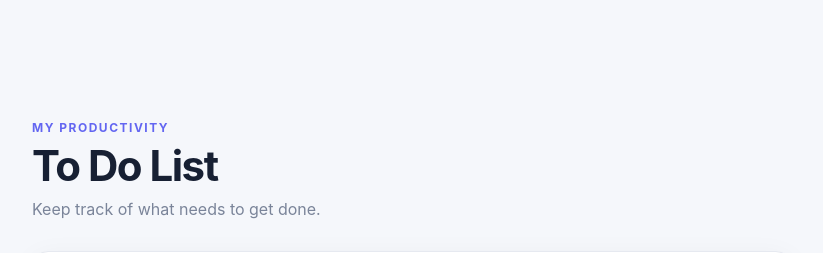
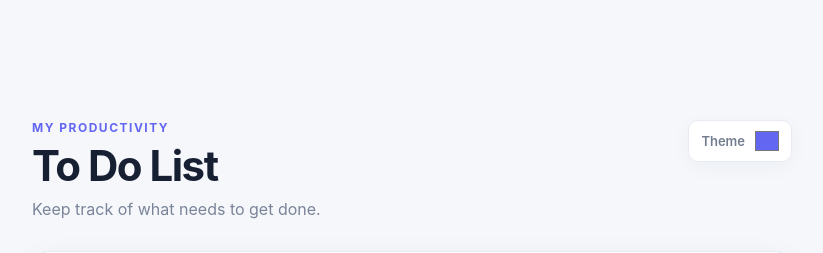
Before and after one commit to veljko-03/todo-app-ita, a Vue app: page / in a window 1280 px wide. Shown: the top 253 px of the page, without its empty margins (228-1051 px from the left). Built offline with nearby package versions, Linux system fonts and the light colour scheme.

Commit message:
feat: color theme switcher

```diff
--- a/src/App.vue
+++ b/src/App.vue
@@ -1,5 +1,5 @@
 <template>
-  <div id="app">
+  <div id="app" :style="{ '--theme-color': themeColor }">
     <div class="app-container">
       <header class="app-header">
         <div>
@@ -7,6 +7,12 @@
           <h1>To Do List</h1>
           <p class="subtitle">Keep track of what needs to get done.</p>
         </div>
+
+        <label class="theme-picker">
+          <span>Theme</span>
+
+          <input v-model="themeColor" type="color" />
+        </label>
       </header>
 
       <AddTask @add-task="addTask" />
@@ -76,6 +82,8 @@ export default {
 
       statusFilter: 'All',
       priorityFilter: 'All',
+
+      themeColor: localStorage.getItem('themeColor') || '#6366f1',
     }
   },
 
@@ -101,6 +109,10 @@ export default {
         localStorage.setItem('tasks', JSON.stringify(newTasks))
       },
       deep: true,
+    },
+
+    themeColor(newColor) {
+      localStorage.setItem('themeColor', newColor)
     },
   },
 
@@ -194,7 +206,7 @@ body {
 
 .eyebrow {
   margin: 0 0 8px;
-  color: #6366f1;
+  color: var(--theme-color);
   font-size: 12px;
   font-weight: 700;
   letter-spacing: 1.5px;
@@ -211,6 +223,39 @@ h1 {
   margin: 10px 0 0;
   color: #7a8499;
   font-size: 16px;
+}
+
+.app-header {
+  display: flex;
+  align-items: flex-start;
+  justify-content: space-between;
+  gap: 20px;
+  margin-bottom: 32px;
+}
+
+.theme-picker {
+  display: flex;
+  align-items: center;
+  gap: 8px;
+  padding: 6px 10px 6px 12px;
+  background: white;
+  border: 1px solid #e8ebf1;
+  border-radius: 10px;
+  color: #737d90;
+  font-size: 13px;
+  font-weight: 600;
+  box-shadow: 0 5px 20px rgba(31, 41, 55, 0.04);
+  cursor: pointer;
+}
+
+.theme-picker input {
+  width: 28px;
+  height: 28px;
+  padding: 0;
+  border: none;
+  border-radius: 7px;
+  background: transparent;
+  cursor: pointer;
 }
 
 /* Filters */
@@ -261,7 +306,7 @@ h1 {
 }
 
 .filter-group button.active {
-  background: #6366f1;
+  background: var(--theme-color);
   color: white;
 }
 
@@ -277,7 +322,7 @@ h1 {
 }
 
 .filter-group select:focus {
-  border-color: #6366f1;
+  border-color: var(--theme-color);
 }
 
 /* Tasks */
--- a/src/components/AddTask.vue
+++ b/src/components/AddTask.vue
@@ -91,9 +91,8 @@ select {
 
 input:focus,
 select:focus {
-  border-color: #6366f1;
+  border-color: var(--theme-color);
   background: white;
-  box-shadow: 0 0 0 3px rgba(99, 102, 241, 0.1);
 }
 
 input::placeholder {
@@ -108,7 +107,7 @@ button {
   gap: 7px;
   border: none;
   border-radius: 10px;
-  background: #6366f1;
+  background: var(--theme-color);
   color: white;
   font-size: 14px;
   font-weight: 600;
@@ -117,7 +116,7 @@ button {
 }
 
 button:hover {
-  background: #5558e8;
+  opacity: 0.9;
   transform: translateY(-1px);
 }
 
```
